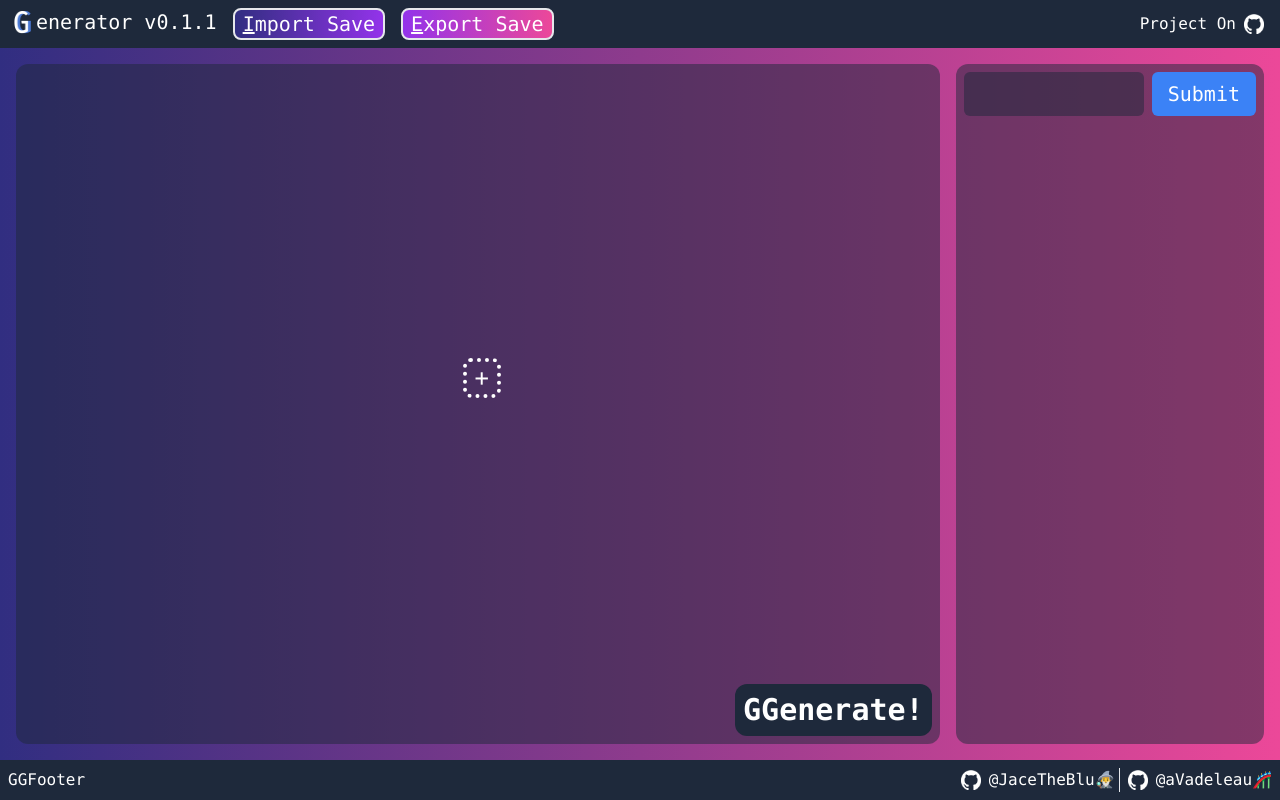
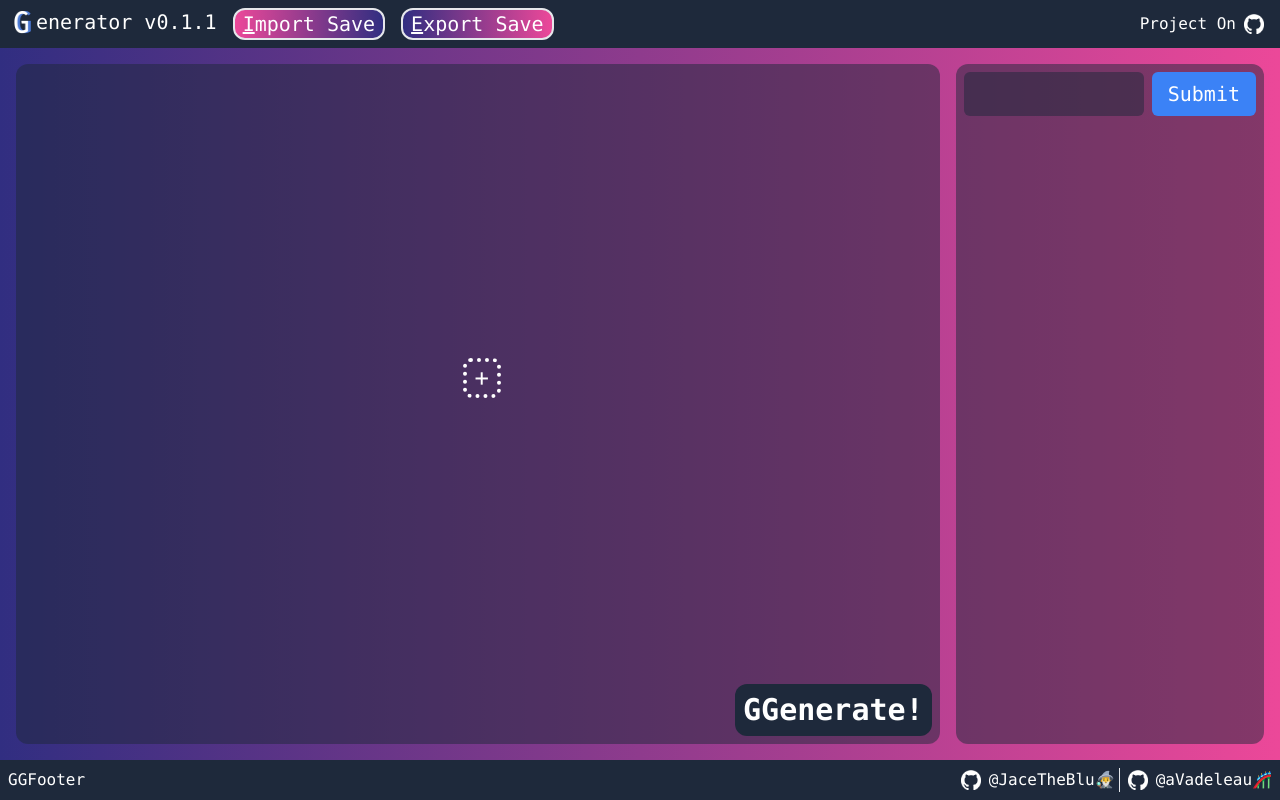
Before and after one commit to JaceTheBlu/GGenerator, a SvelteKit app: page / in a window 1280 px wide. Built offline with nearby package versions, Linux system fonts and the light colour scheme.

Commit message:
add import export

```diff
--- a/src/components/GGHeader.svelte
+++ b/src/components/GGHeader.svelte
@@ -12,36 +12,40 @@
 		<button
 			class="flex px-2
 			bg-gradient-to-r
-			from-indigo-900
-			to-purple-600
+			from-secondary-color
+			to-tertiary-color
 			border-2
-			rounded-lg
+			rounded-primary
 			transition duration-300 ease-out
 			hover:shadow-black
 			hover:shadow-md
 			hover:scale-110
 			"
 			on:click={() => {
-				dispatch('openFile');
-				console.log('test');
+				dispatch('import', 'detail value');
 			}}
 		>
-			<u>I</u>mport Save
+			<p class="underline">I</p>
+			mport Save
 		</button>
 		<button
 			class="flex px-2
 			bg-gradient-to-r
-			from-purple-600
-			to-pink-500
+			from-tertiary-color
+			to-secondary-color
 			border-2
-			rounded-lg
+			rounded-primary
 			transition duration-300 ease-out
 			hover:shadow-black
 			hover:shadow-md
 			hover:scale-110
 			"
+			on:click={() => {
+				dispatch('export', 'detail value');
+			}}
 		>
-			<u>E</u>xport Save
+			<p class="underline">E</p>
+			xport Save
 		</button>
 	</div>
 	<a
--- a/src/routes/+page.svelte
+++ b/src/routes/+page.svelte
@@ -52,7 +52,6 @@
 	};
 
 	const importJSON = () => {
-		console.log('received');
 		var input = document.createElement('input');
 		input.type = 'file';
 
@@ -68,15 +67,57 @@
 			reader.onload = (readerEvent) => {
 				var content = readerEvent.target.result; // this is the content!
 				console.log(content);
+				try {
+					const jsonData = JSON.parse(content);
+					if (jsonData.pouches && jsonData.rundown) {
+						pouch_list = jsonData.pouches;
+						rundown = jsonData.rundown;
+					} else {
+						console.error('Invalid JSON format');
+					}
+				} catch (error) {
+					console.error('Error parsing JSON:', error);
+				}
 			};
 		};
 
 		input.click();
 	};
+
+	const exportJSON = () => {
+		// Extract necessary data from pouch_list and rundown
+		const plainPouchList = pouch_list.map((pouch) => ({
+			name: pouch.name,
+			elements: pouch.elements
+		}));
+
+		const plainRundown = rundown.map((item) => {
+			if (typeof item === 'object' && 'getText' in item) {
+				return item.getText();
+			}
+			return item;
+		});
+
+		const data = {
+			pouches: plainPouchList,
+			rundown: plainRundown
+		};
+
+		const jsonString = JSON.stringify(data, null, 2);
+		const blob = new Blob([jsonString], { type: 'application/json' });
+		const url = URL.createObjectURL(blob);
+		const link = document.createElement('a');
+		link.href = url;
+		link.download = 'data.json';
+		document.body.appendChild(link);
+		link.click();
+		document.body.removeChild(link);
+		URL.revokeObjectURL(url);
+	};
 </script>
 
 <div class="flex flex-col min-h-screen">
-	<GGHeader />
+	<GGHeader on:import={importJSON} on:export={exportJSON} />
 	<div class="flex grow">
 		<div class="bg-primary-color/50 p-2 rounded-primary br-5 m-4 w-3/4">
 			<Rundown on:generate={generateWords} on:rundown_change={handleRundown} />
```
